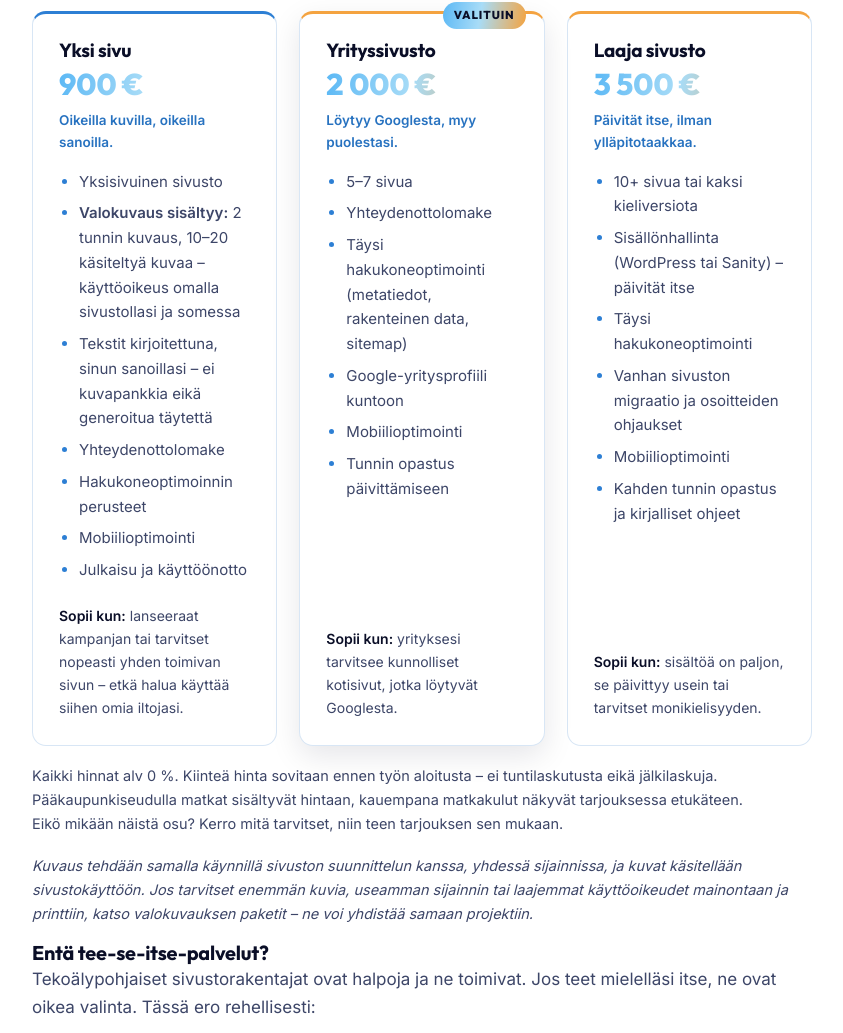
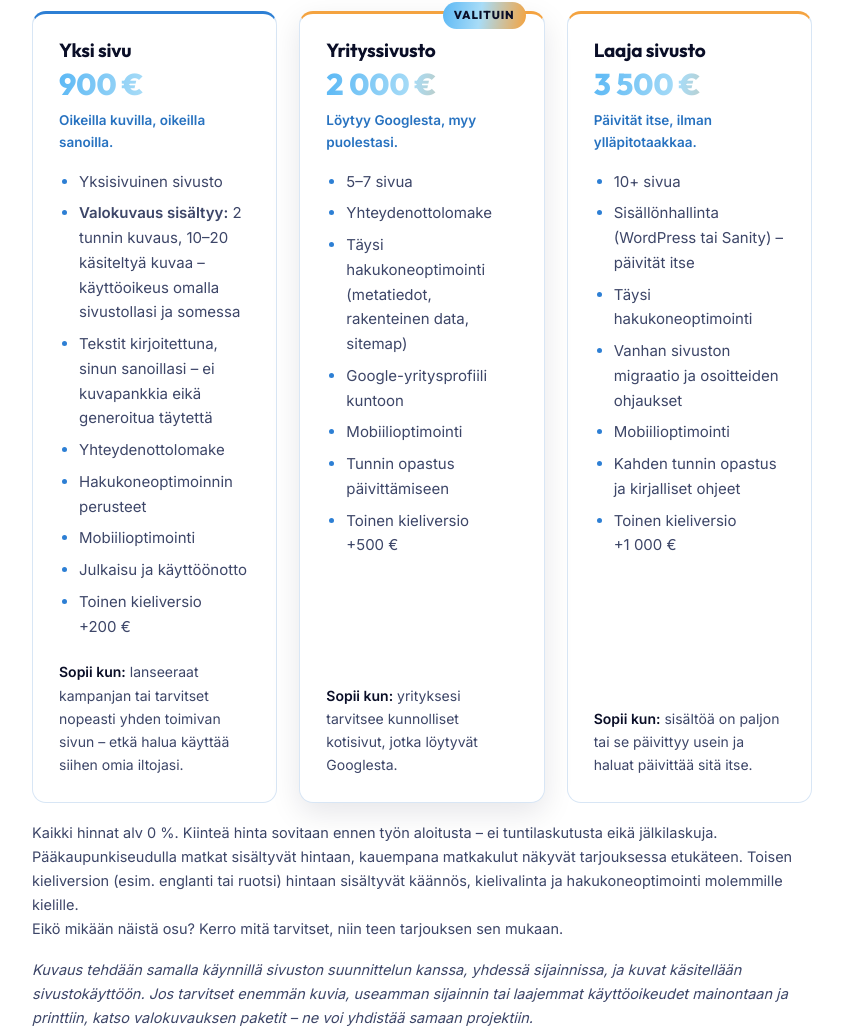
Before and after one commit to HueSkyOy/huesky.fi, a plain HTML site: page palvelut/verkkosivut/index.html in a window 1280 px wide. Shown: the part 3835-4868 px from the top of the page, without its empty margins (72-915 px from the left). Drawn offline with Linux system fonts and the light colour scheme.

Commit message:
Verkkosivupaketteihin toisen kieliversion hinta (FI+EN)
Yksi sivu +200 €, Yrityssivusto +500 €, Laaja sivusto +1 000 €.
Laajan sivuston ehto "tai kaksi kieliversiota" poistettu, joten
kaksikielinen 5–7 sivun sivusto on nyt 2 500 €.

Co-Authored-By: Claude Opus 5.5 <noreply@anthropic.com>
Claude-Session: https://claude.ai/code/session_01VxypaZtKprHQJ8dJ9fi1CA

```diff
--- a/palvelut/verkkosivut/index.html
+++ b/palvelut/verkkosivut/index.html
@@ -125,25 +125,25 @@
           <h3>Yksi sivu</h3>
           <span class="pkg-price">900 €</span>
           <span class="tagline">Oikeilla kuvilla, oikeilla sanoilla.</span>
-          <ul><li>Yksisivuinen sivusto</li><li><strong>Valokuvaus sisältyy:</strong> 2 tunnin kuvaus, 10–20 käsiteltyä kuvaa – käyttöoikeus omalla sivustollasi ja somessa</li><li>Tekstit kirjoitettuna, sinun sanoillasi – ei kuvapankkia eikä generoitua täytettä</li><li>Yhteydenottolomake</li><li>Hakukoneoptimoinnin perusteet</li><li>Mobiilioptimointi</li><li>Julkaisu ja käyttöönotto</li></ul>
+          <ul><li>Yksisivuinen sivusto</li><li><strong>Valokuvaus sisältyy:</strong> 2 tunnin kuvaus, 10–20 käsiteltyä kuvaa – käyttöoikeus omalla sivustollasi ja somessa</li><li>Tekstit kirjoitettuna, sinun sanoillasi – ei kuvapankkia eikä generoitua täytettä</li><li>Yhteydenottolomake</li><li>Hakukoneoptimoinnin perusteet</li><li>Mobiilioptimointi</li><li>Julkaisu ja käyttöönotto</li><li>Toinen kieliversio +200&nbsp;€</li></ul>
           <p class="fits"><strong>Sopii kun:</strong> lanseeraat kampanjan tai tarvitset nopeasti yhden toimivan sivun – etkä halua käyttää siihen omia iltojasi.</p>
         </div>
         <div class="compare-card featured" data-badge="Valituin">
           <h3>Yrityssivusto</h3>
           <span class="pkg-price">2 000 €</span>
           <span class="tagline">Löytyy Googlesta, myy puolestasi.</span>
-          <ul><li>5–7 sivua</li><li>Yhteydenottolomake</li><li>Täysi hakukoneoptimointi (metatiedot, rakenteinen data, sitemap)</li><li>Google-yritysprofiili kuntoon</li><li>Mobiilioptimointi</li><li>Tunnin opastus päivittämiseen</li></ul>
+          <ul><li>5–7 sivua</li><li>Yhteydenottolomake</li><li>Täysi hakukoneoptimointi (metatiedot, rakenteinen data, sitemap)</li><li>Google-yritysprofiili kuntoon</li><li>Mobiilioptimointi</li><li>Tunnin opastus päivittämiseen</li><li>Toinen kieliversio +500&nbsp;€</li></ul>
           <p class="fits"><strong>Sopii kun:</strong> yrityksesi tarvitsee kunnolliset kotisivut, jotka löytyvät Googlesta.</p>
         </div>
         <div class="compare-card">
           <h3>Laaja sivusto</h3>
           <span class="pkg-price">3 500 €</span>
           <span class="tagline">Päivität itse, ilman ylläpitotaakkaa.</span>
-          <ul><li>10+ sivua tai kaksi kieliversiota</li><li>Sisällönhallinta (WordPress tai Sanity) – päivität itse</li><li>Täysi hakukoneoptimointi</li><li>Vanhan sivuston migraatio ja osoitteiden ohjaukset</li><li>Mobiilioptimointi</li><li>Kahden tunnin opastus ja kirjalliset ohjeet</li></ul>
-          <p class="fits"><strong>Sopii kun:</strong> sisältöä on paljon, se päivittyy usein tai tarvitset monikielisyyden.</p>
+          <ul><li>10+ sivua</li><li>Sisällönhallinta (WordPress tai Sanity) – päivität itse</li><li>Täysi hakukoneoptimointi</li><li>Vanhan sivuston migraatio ja osoitteiden ohjaukset</li><li>Mobiilioptimointi</li><li>Kahden tunnin opastus ja kirjalliset ohjeet</li><li>Toinen kieliversio +1&nbsp;000&nbsp;€</li></ul>
+          <p class="fits"><strong>Sopii kun:</strong> sisältöä on paljon tai se päivittyy usein ja haluat päivittää sitä itse.</p>
         </div>
       </div>
-      <p class="pkg-note">Kaikki hinnat alv 0 %. Kiinteä hinta sovitaan ennen työn aloitusta – ei tuntilaskutusta eikä jälkilaskuja. Pääkaupunkiseudulla matkat sisältyvät hintaan, kauempana matkakulut näkyvät tarjouksessa etukäteen.<br>Eikö mikään näistä osu? Kerro mitä tarvitset, niin teen tarjouksen sen mukaan.</p>
+      <p class="pkg-note">Kaikki hinnat alv 0 %. Kiinteä hinta sovitaan ennen työn aloitusta – ei tuntilaskutusta eikä jälkilaskuja. Pääkaupunkiseudulla matkat sisältyvät hintaan, kauempana matkakulut näkyvät tarjouksessa etukäteen. Toisen kieliversion (esim. englanti tai ruotsi) hintaan sisältyvät käännös, kielivalinta ja hakukoneoptimointi molemmille kielille.<br>Eikö mikään näistä osu? Kerro mitä tarvitset, niin teen tarjouksen sen mukaan.</p>
 
       <p class="pkg-note"><em>Kuvaus tehdään samalla käynnillä sivuston suunnittelun kanssa, yhdessä sijainnissa, ja kuvat käsitellään sivustokäyttöön. Jos tarvitset enemmän kuvia, useamman sijainnin tai laajemmat käyttöoikeudet mainontaan ja printtiin, katso valokuvauksen paketit – ne voi yhdistää samaan projektiin.</em></p>
       <h3>Entä tee-se-itse-palvelut?</h3>
```
Also changed, not shown: en/services/web-design/index.html (+5 -5 lines).
